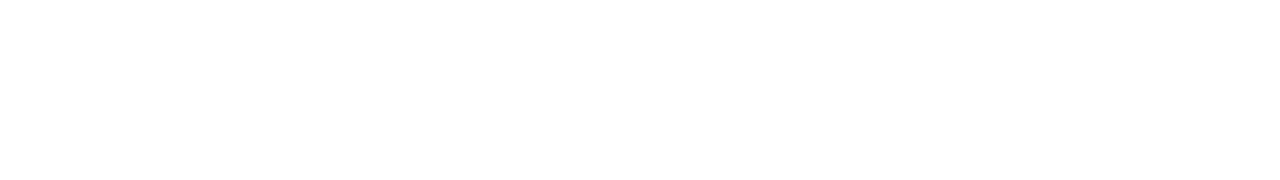
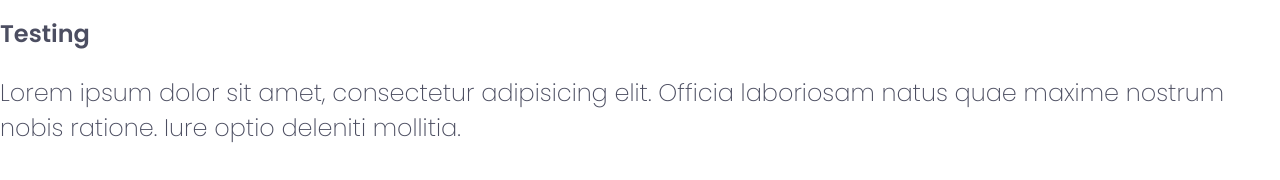
Before and after one commit to zetmosoma10/four-card-feature, a plain HTML site: page index.html in a window 1280 px wide. Drawn offline with Linux system fonts and the light colour scheme.

Commit message:
define typography

```diff
--- a/index.html
+++ b/index.html
@@ -17,5 +17,12 @@
     />
     <link rel="stylesheet" href="styles.css" />
   </head>
-  <body></body>
+  <body>
+    <h1>Testing</h1>
+    <p class="text-header">
+      Lorem ipsum dolor sit amet, consectetur adipisicing elit. Officia
+      laboriosam natus quae maxime nostrum nobis ratione. Iure optio deleniti
+      mollitia.
+    </p>
+  </body>
 </html>
--- a/styles.css
+++ b/styles.css
@@ -21,6 +21,27 @@ html {
 body {
   margin: 0;
   font-family: "Poppins", sans-serif;
+  color: var(--grayish-blue);
+  font-size: 1.5rem;
+}
+
+h1,
+h2,
+.text-header {
+  color: var(--very-darkBlue);
+}
+
+h1 {
+  font-size: 2.4rem;
+}
+
+h2 {
+  font-size: 2rem;
+}
+
+.text-header {
+  font-size: 2.4rem;
+  font-weight: 200;
 }
 
 /* Icon*/
```
